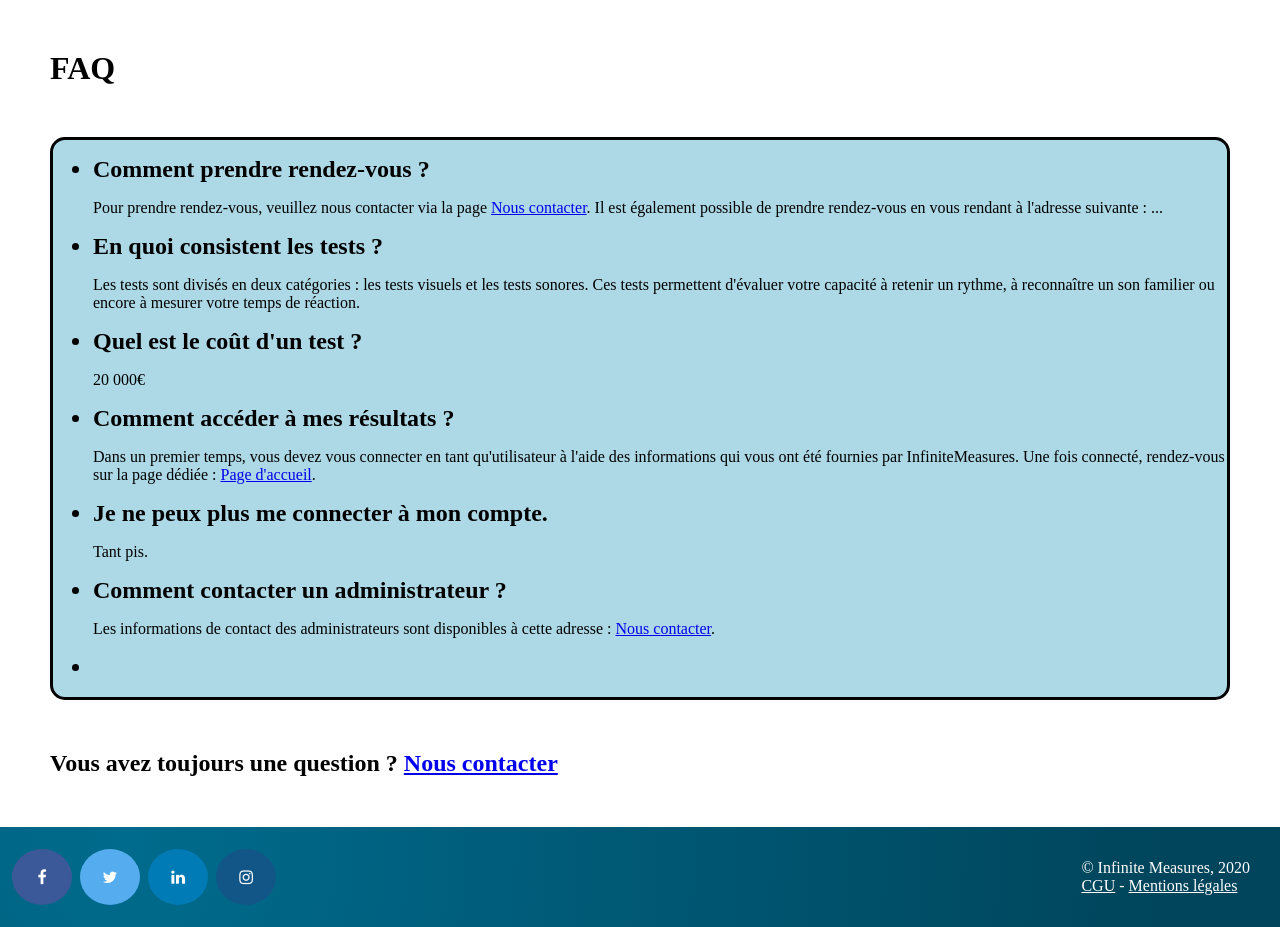
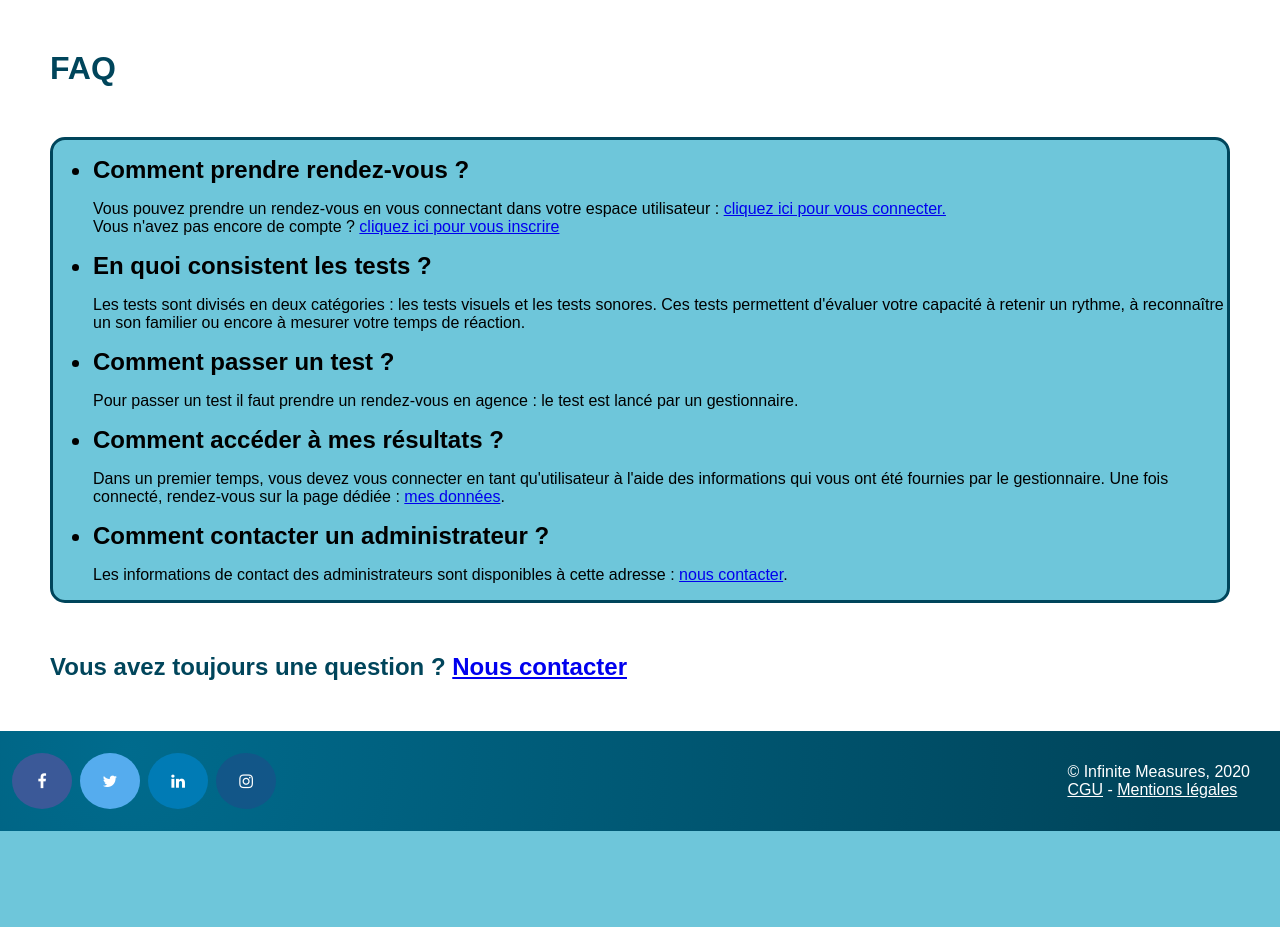
Before and after one commit to lecl10664/Programmation_Web, a PHP site: page /php/faq.php in a window 1280 px wide. Shown: the part 193-1120 px from the top of the page. After the commit the page ends 1024 px from the top, so only its background shows below. Run offline with PHP 8.4, Linux system fonts and the light colour scheme; some libraries are stand-ins or nearby versions.

Commit message:
modif janie

```diff
--- a/css/faq.css
+++ b/css/faq.css
@@ -8,9 +8,9 @@
 #content {
     margin: 50px;
     width: auto;
-    border: 3px solid black;
+    border: 3px solid rgba(0,69,91,1);;
     border-radius: 15px;
-    background-color: lightblue;
+    background-color: #6ec6da;
 }
 
 li {
@@ -19,14 +19,23 @@ li {
     font-weight: bold;
     display: list-item;
     list-style-type: disc;
+    font-family: Arial, Helvetica, sans-serif;
 }
 
 h1 {
     margin : 50px;
     font-size : 200%;
     align-content : center;
+    font-family: Arial, Helvetica, sans-serif;
+    color: rgba(0,69,91,1);
 }
 h2 {
     margin: 50px;
     font-size: 150%;
+    font-family: Arial, Helvetica, sans-serif;
+    color: rgba(0,69,91,1);
 }
+
+p {
+    font-family: Arial, Helvetica, sans-serif;
+}
--- a/php/faq.php
+++ b/php/faq.php
@@ -19,32 +19,25 @@
             <ol>
                 <li>Comment prendre rendez-vous ?</li>
             <p>
-                  Pour prendre rendez-vous, veuillez nous contacter via la page <a href="/php/contact.php" target="_blank">Nous contacter</a>. Il est également possible de prendre rendez-vous en vous rendant à l'adresse suivante : ...
+                 Vous pouvez prendre un rendez-vous en vous connectant dans votre espace utilisateur : <a href="s_identifier.php">cliquez ici pour vous connecter.</a> <br/> Vous n'avez pas encore de compte ? <a href="se_connecter.php">cliquez ici pour vous inscrire</a>
             </p>
           <li>En quoi consistent les tests ?</li>
           <p>
               Les tests sont divisés en deux catégories : les tests visuels et les tests sonores. Ces tests permettent d'évaluer votre capacité à retenir un rythme, à reconnaître un son familier ou encore à mesurer votre temps de réaction.
           </p>
-          <li>Quel est le coût d'un test ?</li>
+          <li>Comment passer un test ?</li>
           <p>
-              20 000€
+              Pour passer un test il faut prendre un rendez-vous en agence : le test est lancé par un gestionnaire.
           </p>
           <li>Comment accéder à mes résultats ?</li>
           <p>
-              Dans un premier temps, vous devez vous connecter en tant qu'utilisateur à l'aide des informations qui vous ont été fournies par InfiniteMeasures. Une fois connecté, rendez-vous sur la page dédiée : <a href="/php/accueil.php" target="_blank">Page d'accueil</a>.
-          </p>
-          <li>Je ne peux plus me connecter à mon compte.</li>
-          <p>
-              Tant pis.
+              Dans un premier temps, vous devez vous connecter en tant qu'utilisateur à l'aide des informations qui vous ont été fournies par le gestionnaire. Une fois connecté, rendez-vous sur la page dédiée : <a href="mesDonneesUtilisateurs.php"> mes données</a>.
           </p>
           <li>Comment contacter un administrateur ?</li>
           <p>
-              Les informations de contact des administrateurs sont disponibles à cette adresse : <a href="/php/contact.php" target="_blank">Nous contacter</a>.
+              Les informations de contact des administrateurs sont disponibles à cette adresse : <a href="/php/contact.php" target="_blank">nous contacter</a>.
           </p>
-          <li></li>
-          <p>
-           </p>
-      </ol>
+            </ol>
         </div>
       <h2>
         Vous avez toujours une question ? <a href="/php/contact.php" target="_blank">Nous contacter</a>
```
